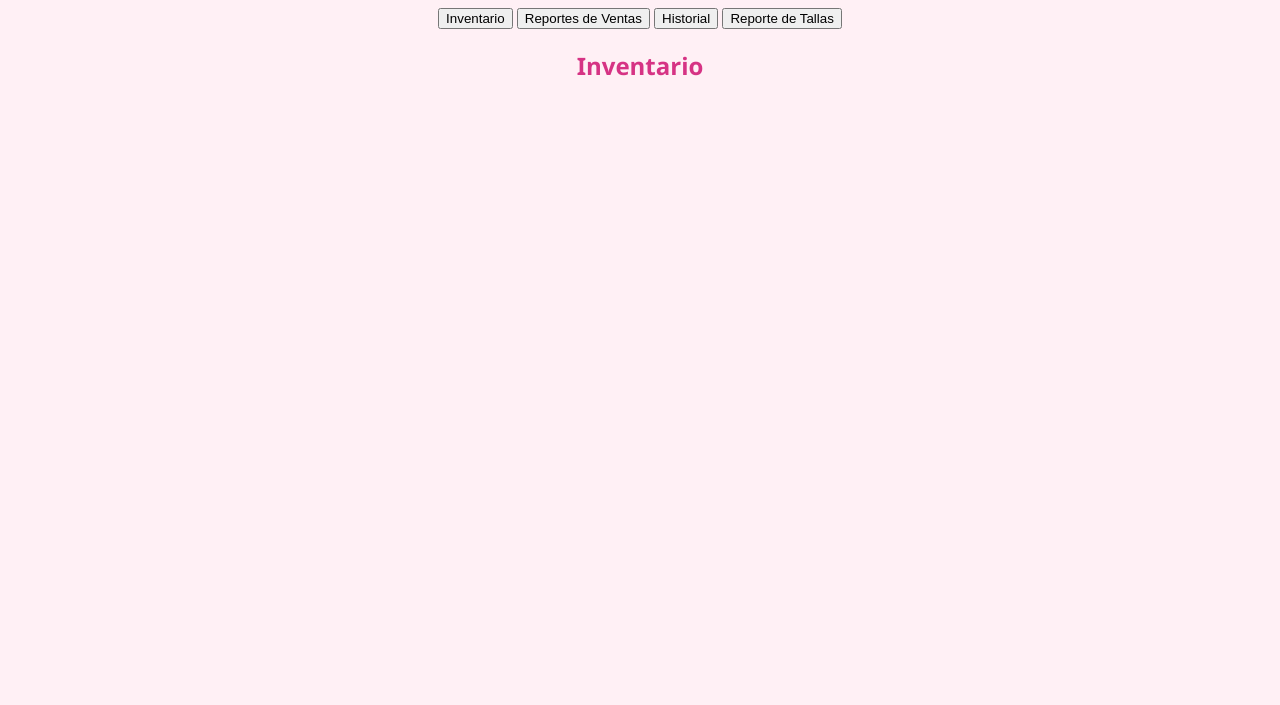
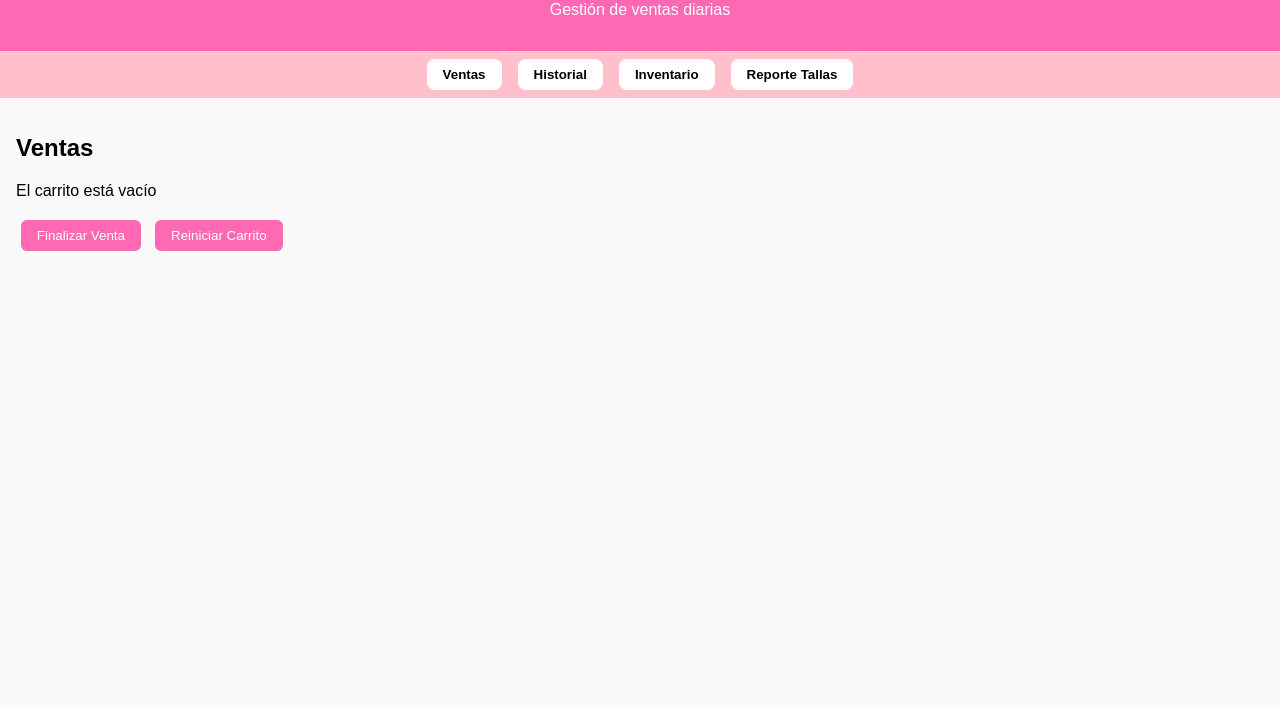
Before and after one commit to Yamircito10/Frutishastore, a plain HTML site: page index.html in a window 1280 px wide. Shown: the part 95-800 px from the top of the page. Drawn offline with Linux system fonts and the light colour scheme.

Commit message:
Actualizar index.html

```diff
--- a/index.html
+++ b/index.html
@@ -2,60 +2,150 @@
 <html lang="es">
 <head>
   <meta charset="UTF-8">
-  <title>Fruitsha Store - Panel de Control</title>
+  <title>Fruitsha Store - Perú</title>
   <meta name="viewport" content="width=device-width, initial-scale=1">
+  <style>
+    body {
+      font-family: Arial, sans-serif;
+      background: #f9f9f9;
+      margin: 0;
+      padding: 0;
+    }
 
-  <link rel="stylesheet" href="styles.css">
+    header {
+      background: #ff69b4;
+      color: white;
+      padding: 1rem;
+      text-align: center;
+    }
+
+    nav {
+      background: #ffc0cb;
+      padding: 0.5rem;
+      display: flex;
+      justify-content: center;
+      gap: 1rem;
+    }
+
+    nav button {
+      padding: 0.5rem 1rem;
+      border: none;
+      border-radius: 8px;
+      cursor: pointer;
+      background: white;
+      font-weight: bold;
+    }
+
+    nav button:hover {
+      background: #ff69b4;
+      color: white;
+    }
+
+    main {
+      padding: 1rem;
+    }
+
+    .seccion {
+      display: none;
+      margin-top: 1rem;
+    }
+
+    table {
+      width: 100%;
+      border-collapse: collapse;
+      margin-top: 1rem;
+    }
+
+    th, td {
+      border: 1px solid #ddd;
+      padding: 8px;
+      text-align: center;
+    }
+
+    th {
+      background: #ff69b4;
+      color: white;
+    }
+
+    .acciones {
+      margin-top: 1rem;
+    }
+
+    .acciones button {
+      margin: 0.3rem;
+      padding: 0.5rem 1rem;
+      border: none;
+      border-radius: 6px;
+      cursor: pointer;
+      background: #ff69b4;
+      color: white;
+    }
+
+    .acciones button:hover {
+      background: #d15692;
+    }
+  </style>
 </head>
 <body>
   <header>
-    <h1>🍓 Fruitsha Store</h1>
-    <nav>
-      <button onclick="mostrarSeccion('inventario')">Inventario</button>
-      <button onclick="mostrarSeccion('ventas')">Reportes de Ventas</button>
-      <button onclick="mostrarSeccion('historial')">Historial</button>
-      <button onclick="mostrarSeccion('reporteTallas')">Reporte de Tallas</button>
-    </nav>
+    <h1>Fruitsha Store - Perú</h1>
+    <p>Gestión de ventas diarias</p>
   </header>
 
-  <!-- Sección Inventario -->
-  <section id="inventario" class="seccion">
-    <h2>Inventario</h2>
-    <div id="listaInventario"></div>
-  </section>
+  <nav>
+    <button onclick="mostrarSeccion('seccionVentas')">Ventas</button>
+    <button onclick="mostrarSeccion('seccionHistorial')">Historial</button>
+    <button onclick="mostrarSeccion('seccionInventario')">Inventario</button>
+    <button onclick="mostrarSeccion('seccionTallas')">Reporte Tallas</button>
+  </nav>
 
-  <!-- Sección Reportes de Ventas -->
-  <section id="ventas" class="seccion" style="display:none;">
-    <h2>Reportes de Ventas</h2>
-    <ul id="carrito"></ul>
-    <p>Total: S/. <span id="total">0.00</span></p>
-    <button id="guardarVenta">Guardar Venta</button>
-    <button id="finalizarVenta">Finalizar Venta</button>
-    <button id="reiniciarCarrito">Reiniciar Carrito</button>
-  </section>
+  <main>
+    <!-- Sección Ventas -->
+    <div id="seccionVentas" class="seccion">
+      <h2>Ventas</h2>
+      <div id="carrito"></div>
+      <div class="acciones">
+        <button onclick="finalizarVenta()">Finalizar Venta</button>
+        <button onclick="reiniciarCarrito()">Reiniciar Carrito</button>
+      </div>
+    </div>
 
-  <!-- Sección Historial -->
-  <section id="historial" class="seccion" style="display:none;">
-    <h2>Historial de Ventas</h2>
-    <ul id="listaHistorial"></ul>
-    <button id="borrarHistorial">Borrar Historial</button>
-    <button id="descargarTXT">Descargar TXT</button>
-  </section>
+    <!-- Sección Historial -->
+    <div id="seccionHistorial" class="seccion">
+      <h2>Historial de Ventas</h2>
+      <div id="contenedorHistorial"></div>
+      <div class="acciones">
+        <button onclick="mostrarHistorial()">Mostrar Historial</button>
+        <button onclick="borrarHistorial()">Borrar Historial</button>
+        <button onclick="descargarHistorialTXT()">Descargar TXT</button>
+      </div>
+    </div>
 
-  <!-- Sección Reporte de Tallas -->
-  <section id="reporteTallas" class="seccion" style="display:none;">
-    <h2>Reporte de Tallas</h2>
-    <div id="contenedorTallas"></div>
-  </section>
+    <!-- Sección Inventario -->
+    <div id="seccionInventario" class="seccion">
+      <h2>Inventario</h2>
+      <div id="contenedorInventario"></div>
+      <div class="acciones">
+        <button onclick="mostrarInventario()">Actualizar Inventario</button>
+      </div>
+    </div>
 
-  <script src="firebase.js"></script>
+    <!-- Sección Reporte Tallas -->
+    <div id="seccionTallas" class="seccion">
+      <h2>Reporte de Tallas</h2>
+      <div id="contenedorTallas"></div>
+      <div class="acciones">
+        <button onclick="generarReporteTallas()">Generar Reporte</button>
+      </div>
+    </div>
+  </main>
+
   <script src="app.js"></script>
-
   <script>
-    function mostrarSeccion(id) {
-      document.querySelectorAll('.seccion').forEach(sec => sec.style.display = 'none');
-      document.getElementById(id).style.display = 'block';
-    }
+    // Mostrar sección inicial (Ventas)
+    document.addEventListener("DOMContentLoaded", () => {
+      mostrarSeccion("seccionVentas");
+    });
   </script>
 </body>
 </html>
```
